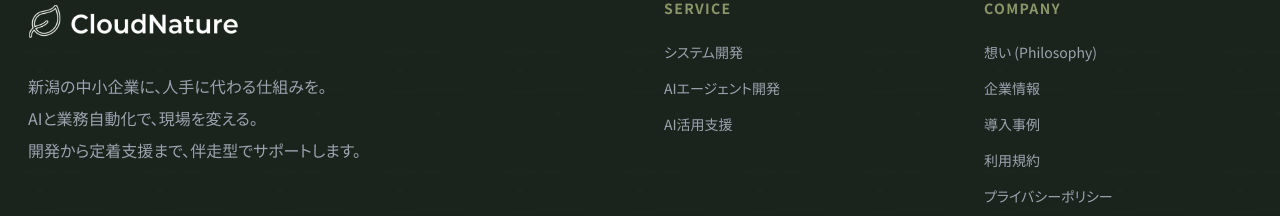
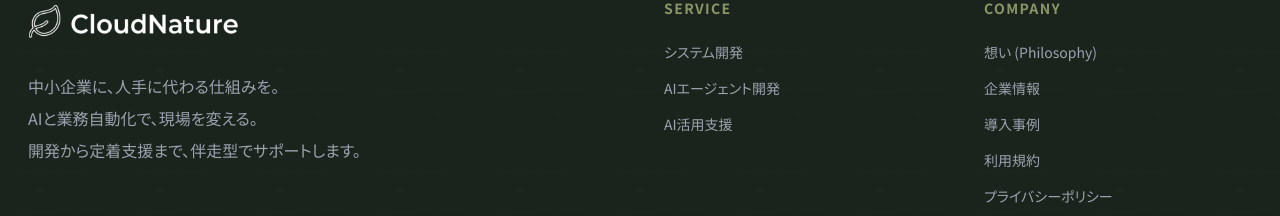
Before and after one commit to kohei0125/CloudNature, a Next.js app: page / in a window 1280 px wide. Shown: the part 5352-5568 px from the top of the page. Built offline with nearby package versions, Linux system fonts and the light colour scheme; no server answers.

Commit message:
コンテンツレイアウトと見積もり関連の型定義を更新しました。

```diff
--- a/content/layout.ts
+++ b/content/layout.ts
@@ -7,7 +7,7 @@ export const HEADER_COPY = {
 
 export const FOOTER_COPY = {
   taglineLines: [
-    "新潟の中小企業に、人手に代わる仕組みを。",
+    "中小企業に、人手に代わる仕組みを。",
     "AIと業務自動化で、現場を変える。",
     "開発から定着支援まで、伴走型でサポートします。"
   ],
```
Also changed, not shown: 1 other file (tests, documents, lock files or other folders).
